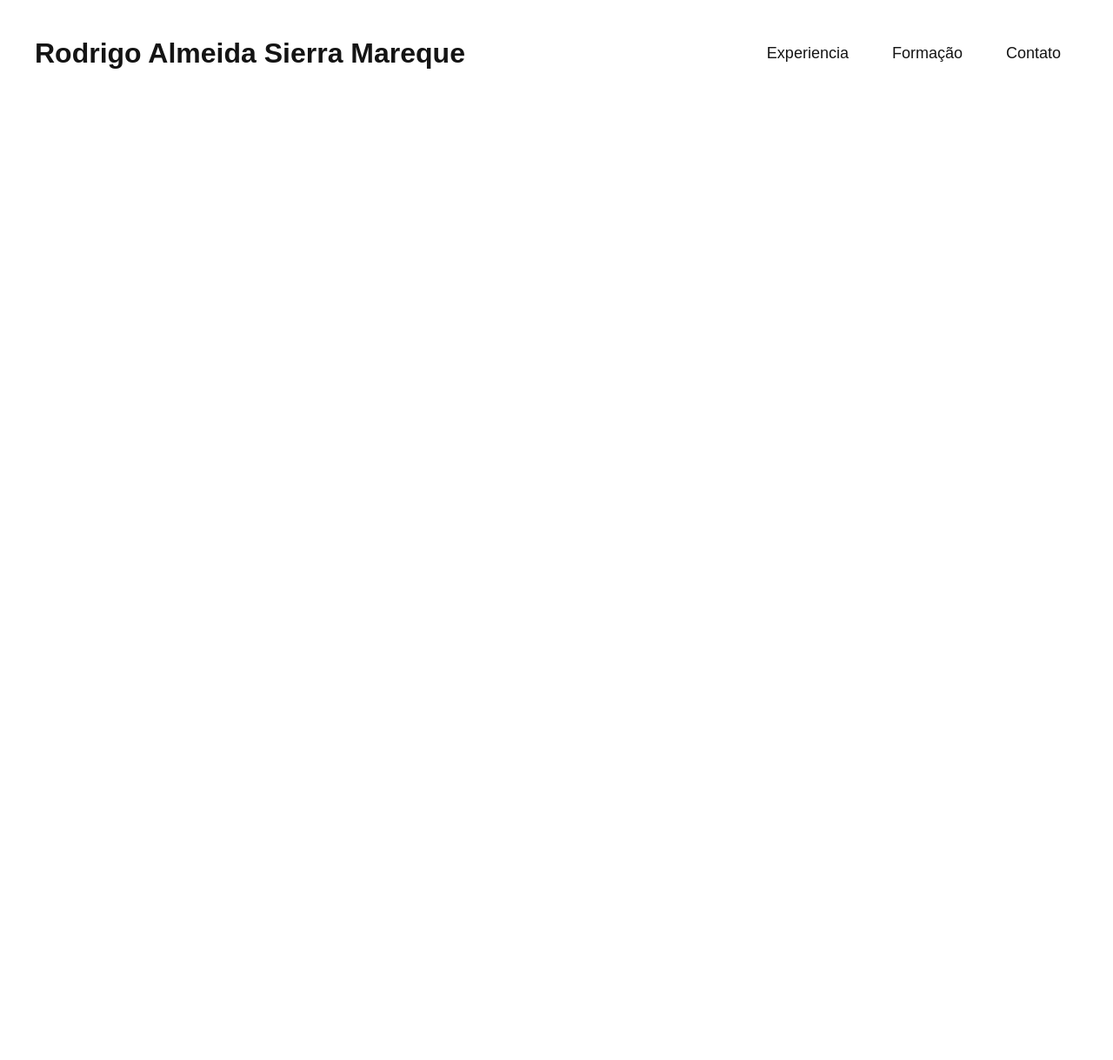
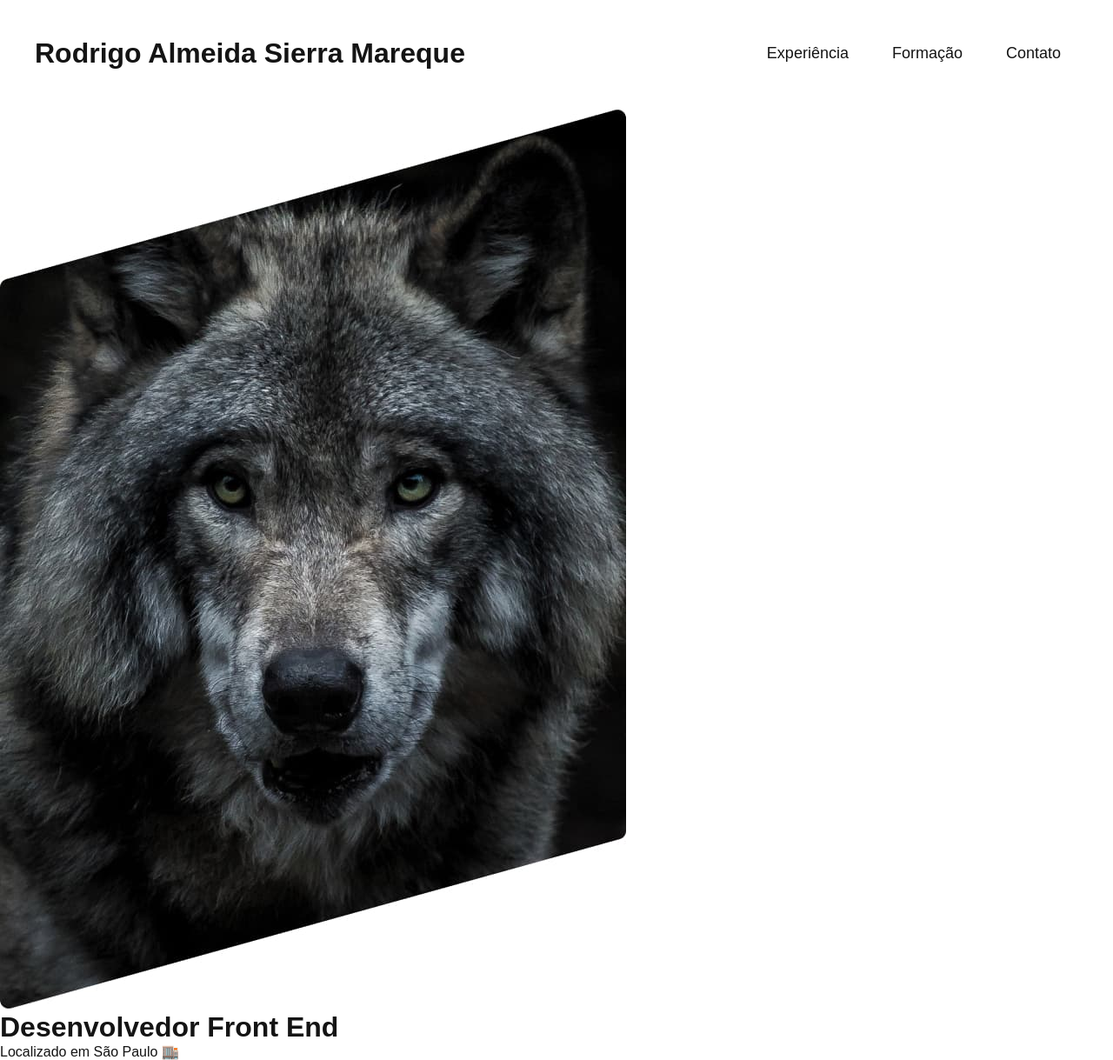
Before and after one commit to RodrigoASM6/Projeto-Portifolio, a plain HTML site: page index.html in a window 1280 px wide. Shown: the whole page at 87% size. Before the commit the page ends 800 px from the top, so only its background shows below. Drawn offline with Linux system fonts and the light colour scheme.

Commit message:
Escrevendo mais informações no Index da pagina

```diff
--- a/index.html
+++ b/index.html
@@ -15,13 +15,18 @@
         <h1>Rodrigo Almeida Sierra Mareque</h1>
         <nav>
             <ul class="header-menu">
-                <li><a href="#experiencia">Experiencia</a></li>
+                <li><a href="#experiencia">Experiência</a></li>
                 <li><a href="#formacao">Formação</a></li>
                 <li><a href="#contato">Contato</a></li>
             </ul>
         </nav>
     </header>
 
-    <section id="contato"></section>
+    <main class="introducao">
+        <img src="./img/perfil.jpg" alt="Foto de perfil">
+        <h1 class="dev">Desenvolvedor Front End</h1>
+        <p>Localizado em São Paulo 🏬</p>
+
+    </main>
 </body>
 </html>
```
